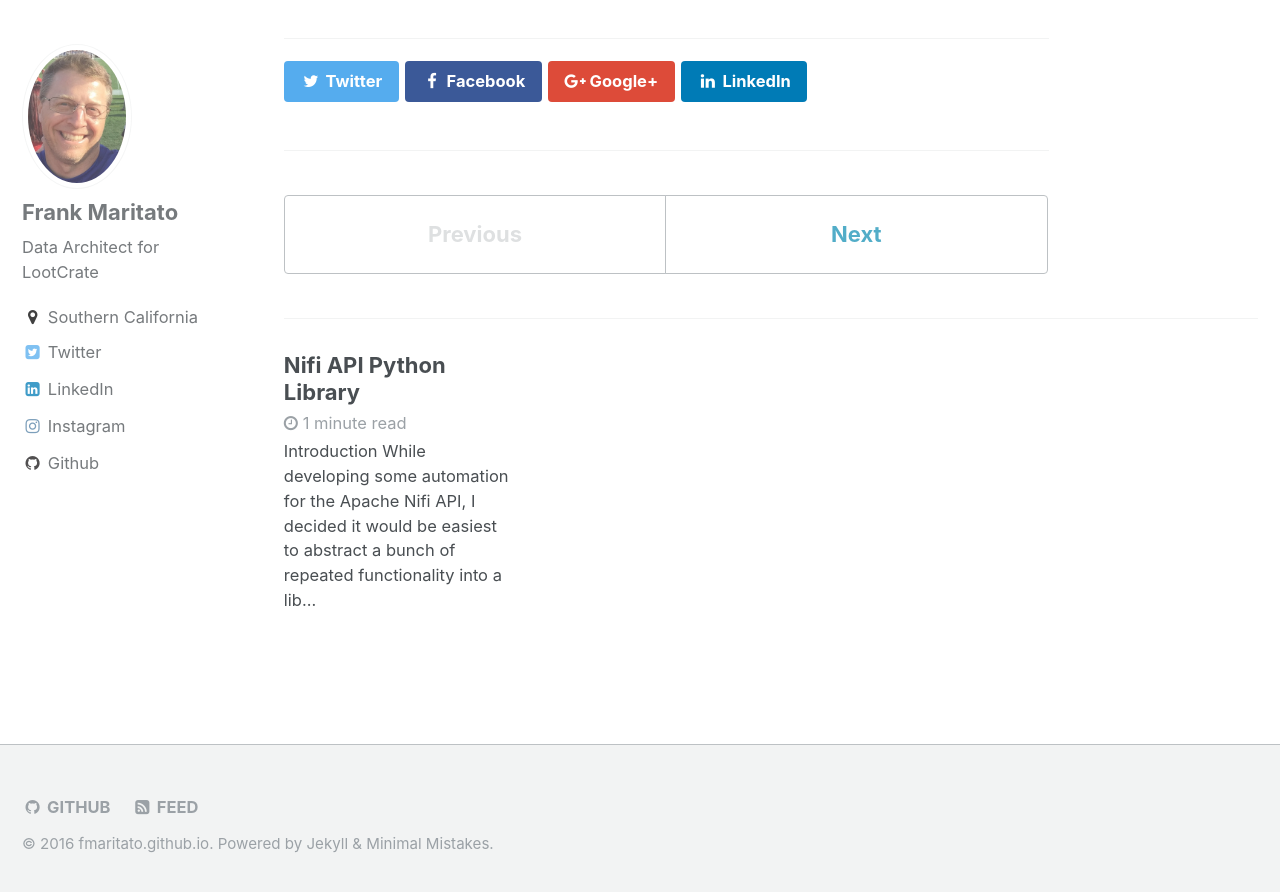
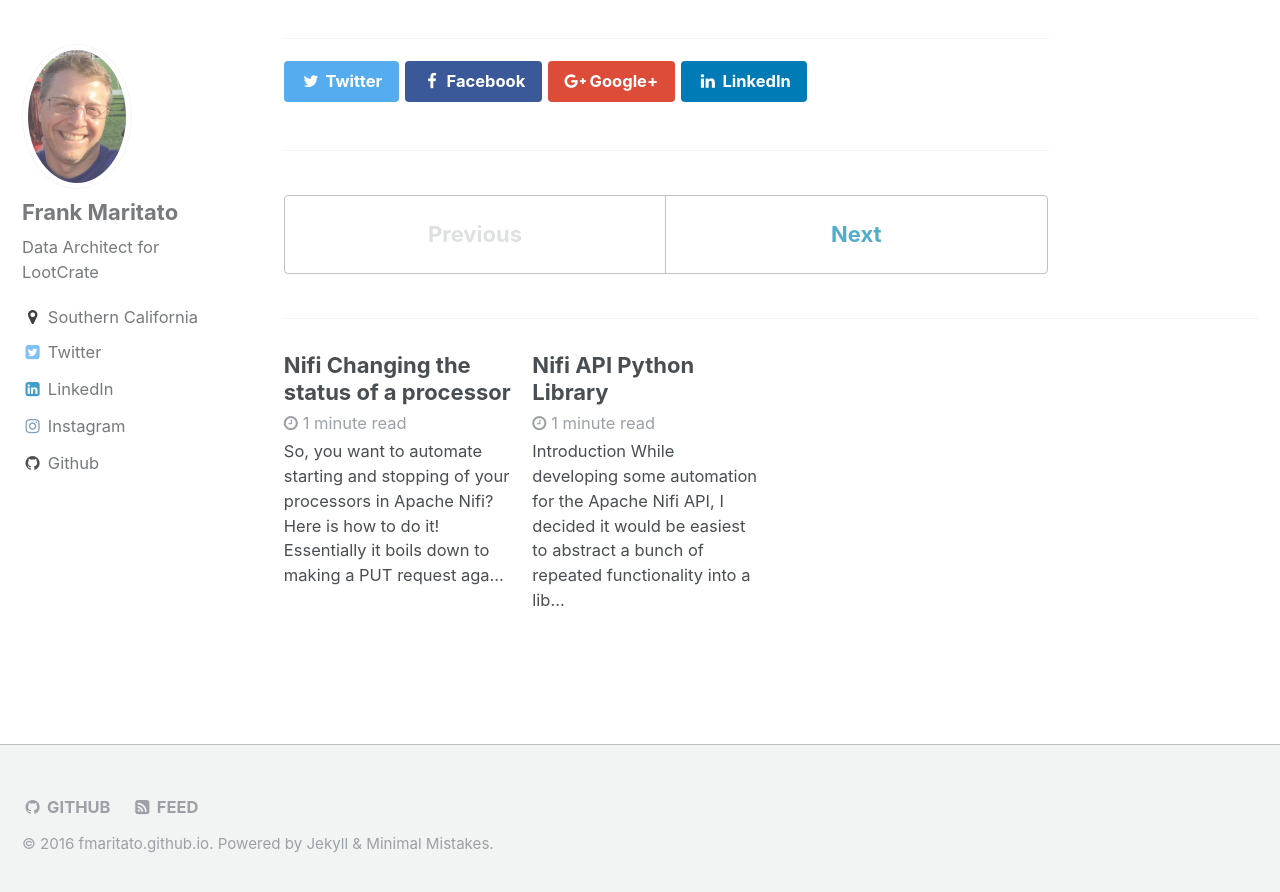
Before and after one commit to fmaritato/fmaritato.github.io, a Jekyll site: the page built from _posts/2016-11-28-Automating-Nifi-With-The-API.md, in a window 1280 px wide and 900 px high, scrolled down 3839 px. Shown: the top 892 px of the window. Built offline with Jekyll 4.4.1, drawn with Linux system fonts in a browser that asks for light colours; part of the change alters nothing that is shown.

Commit message:
new article on changing status and hopefully fixes for the code blocks in the automating article

````diff
--- a/_posts/2016-11-28-Automating-Nifi-With-The-API.md
+++ b/_posts/2016-11-28-Automating-Nifi-With-The-API.md
@@ -29,6 +29,7 @@ The basic steps for installing this template are:
 * Instantiate it.
 
 To load the template into memory, I imported xml.etree.ElementTree library. Then I grab the name of the template.
+
 ```python
 import xml.etree.ElementTree as ET
 
@@ -61,6 +62,7 @@ if remote_template is not None:
 ```
 
 Now that we have deleted the existing template, we can upload the new one.
+
 ```python
 self.remote_post(self.url + '/process-groups/{}/templates/upload'.format(process_group_id),
                                 filename,
@@ -68,6 +70,7 @@ self.remote_post(self.url + '/process-groups/{}/templates/upload'.format(process
 ```
 
 Now, let's instantiate the template. You will need the process_group_id and the template_id from previous steps.
+
 ```python
 # originX/Y are the coordinates where to put the template. I have it hardcoded to 0,0 for now.
 instantiate_templ_req_entity = {
--- /dev/null
+++ b/_posts/2016-12-20-Nifi-ChangeProcessorStatus.md
@@ -0,0 +1,42 @@
+---
+layout: single
+title: Nifi Changing the status of a processor
+---
+So, you want to automate starting and stopping of your processors in Apache Nifi? Here is how to do it!
+Essentially it boils down to making a PUT request against /processors/{id}. The trick is to know exactly
+what data you need to include in the PUT. Mystery revealed! The TL;DR version is below, and I will go into
+more detail afterward.
+
+PUT /processors/f4ef13e8-1075-1157-f1fc-61a0096085f3
+
+```json
+{
+    "revision": {
+        "version": 1,
+        "clientId": "c4cd2dc5-a57f-4025-aa4b-7e29118ce795"
+    },
+    "status": {
+        "runStatus": "RUNNING"
+    },
+    "component": {
+        "id": "f4ef13e8-1075-1157-f1fc-61a0096085f3",
+        "state": "RUNNING"
+    },
+    "id": "f4ef13e8-1075-1157-f1fc-61a0096085f3"
+}
+```
+
+The "revision" clause is required and should be directly copied from the result that is returned when you do a
+GET /processor/{id} request. If the version doesn't match what Nifi thinks it is, you will get an error.
+ClientId is generated by you and is any identifier. In this example, I generated a UUID.
+
+The "component" clause is also required and contains the id of the processor and the desired state. The state should
+be "RUNNING", "STOPPED" or "DISABLED".
+
+The "status" clause just contains the desired state. This seems to be necessary even though it is duplicate data
+from what is in the "component" clause but I was getting errors from the api and had to look through the source
+code to figure out that this clause is necessary.
+
+Finally, the "id" field is just the id of the processor. Again.
+
+There you have it! Hope this helps in your journey to automating Apache Nifi.
````
